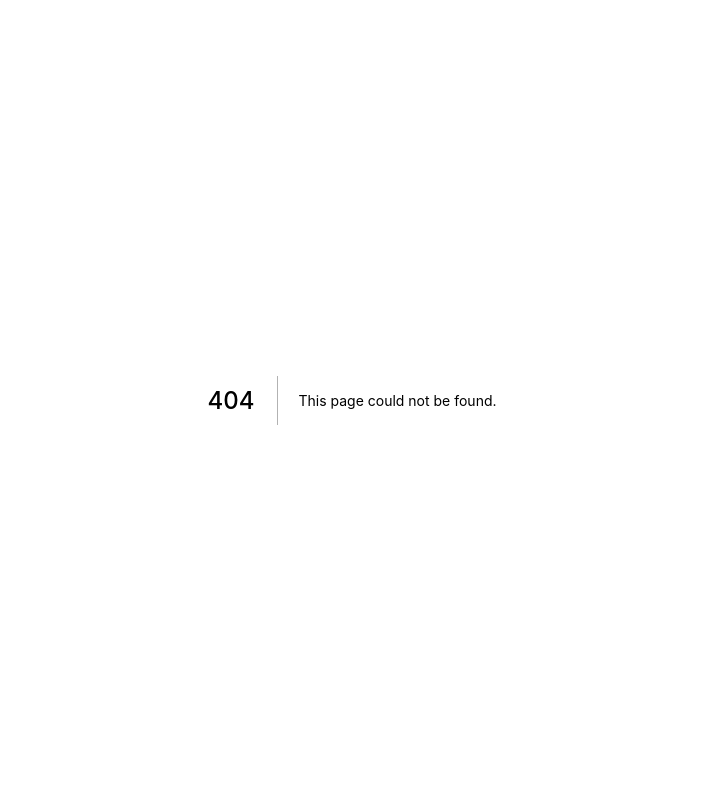
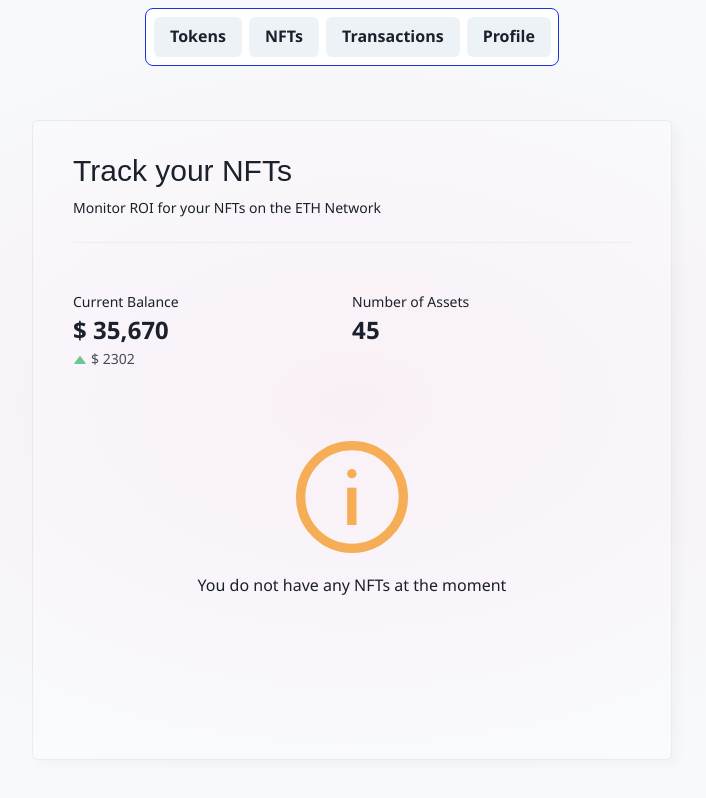
Before and after one commit to koolamusic/defi-asset-tracker, a Next.js app: page /nfts in a window 1280 px wide. Before the commit this address had no page. Shown: the top 798 px of the page, without its empty margins (288-994 px from the left). Built offline with nearby package versions, Linux system fonts and the light colour scheme; what unstated-next would draw is missing.

Commit message:
NFT page

```diff
--- a/src/components/Body.tsx
+++ b/src/components/Body.tsx
@@ -121,8 +121,8 @@ export const Footer: React.FC = (): JSX.Element => {
 
     return (
         <Flex
-            position={["fixed", "fixed"]}
-            justifyContent={["center", "flex-end"]}
+            position={["fixed", "absolute"]}
+            justifyContent={["center", "center"]}
             bottom={[0, 'inherit']}
             width="100%"
             padding={styleConstants.paddingWrapper}
@@ -139,7 +139,7 @@ export const Footer: React.FC = (): JSX.Element => {
                 p={2}
                 bg={['white', 'white']}
                 width={['100%', "max-content", "max-content"]}
-                border={styleConstants.altBorder}
+                border={[styleConstants.altBorder, styleConstants.defaultBorder]}
                 borderRadius="lg"
 
             >
@@ -153,7 +153,7 @@ export const Footer: React.FC = (): JSX.Element => {
                 >
                     <Button onClick={(_e) => router.push('/tokens')} mr="-px">Tokens</Button>
                     <Button onClick={(_e) => router.push('/nfts')} mr="-px">NFTs</Button>
-                    <Button onClick={(_e) => router.push('/')} mr="-px">Transactions</Button>
+                    <Button onClick={(_e) => router.push('/login')} mr="-px">Transactions</Button>
                     <Button onClick={(_e) => router.push('/')} mr="-px">Profile</Button>
                     {/* <IconButton aria-label="Add to friends" icon={<AddIcon />} /> */}
                 </ButtonGroup>
--- a/src/components/Layout.tsx
+++ b/src/components/Layout.tsx
@@ -3,7 +3,7 @@ import { Main } from './Main'
 import { Wrapper } from './Container'
 import { Header, Footer } from './Body';
 import { styleConstants } from '../theme'
-import { Button, ButtonProps } from '@chakra-ui/react';
+import { Box, Button, ButtonProps } from '@chakra-ui/react';
 import { ArrowForwardIcon } from '@chakra-ui/icons'
 
 
@@ -26,7 +26,9 @@ interface ISubmitButton extends ButtonProps {
 
 export const FormLayout = (props: IPageLayout): JSX.Element => {
     return (
-        <React.Fragment>
+        <Box
+            position="relative"
+        >
             {/* <Header isDefault={props.isDefaultHeader} /> */}
             <Footer />
             <Wrapper
@@ -53,7 +55,7 @@ export const FormLayout = (props: IPageLayout): JSX.Element => {
                     {props.children}
                 </Main>
             </Wrapper>
-        </React.Fragment>
+        </Box>
     );
 };
 
@@ -72,10 +74,11 @@ export const CompoundLayout = (props: IPageLayout): JSX.Element => {
                 {/* === section to render the form ==== */}
                 <Main
                     width={["100%", "40rem"]}
+                    minH="80vh"
                     bg={['inherit', '#ffffff44']}
                     margin={'auto'}
                     my="10"
-                    marginTop={styleConstants.fixedMarginTop}
+                    marginTop={[styleConstants.fixedMarginTopSmall, styleConstants.fixedMarginTop]}
                     px={[2, 10]}
                     py={8}
                     alignItems="center"
--- /dev/null
+++ b/src/pages/nfts/index.tsx
@@ -0,0 +1,29 @@
+import React from 'react'
+import { CompoundLayout } from '@components/Layout'
+import { FormPageHeader } from '@components/Body'
+import { MultiStat } from '@components/Statistic'
+import { Box, Center, VStack, Text } from '@chakra-ui/react'
+import { InfoOutlineIcon } from '@chakra-ui/icons'
+
+
+export default function Page(): JSX.Element {
+
+    return (
+        <CompoundLayout>
+            <FormPageHeader
+                formHeading="Track your NFTs"
+                formSubHeading="Monitor ROI for your NFTs on the ETH Network"
+            />
+            <MultiStat />
+            <Box py={[4, 8]} />
+            <Center>
+                <VStack>
+                    <InfoOutlineIcon color="orange.300" fontSize="7rem" />
+                    <Text pt={3}>You do not have any NFTs at the moment</Text>
+                </VStack>
+            </Center>
+
+
+        </CompoundLayout>
+    )
+}
--- a/src/pages/tokens/index.tsx
+++ b/src/pages/tokens/index.tsx
@@ -4,6 +4,7 @@ import { CompoundLayout } from '@components/Layout'
 import { FormPageHeader } from '@components/Body'
 import { MultiStat } from '@components/Statistic'
 import { TransactionList, TransactionSearch } from '@components/List'
+import { Box } from '@chakra-ui/react'
 
 
 export default function Page(): JSX.Element {
@@ -12,9 +13,10 @@ export default function Page(): JSX.Element {
         <CompoundLayout>
             <FormPageHeader
                 formHeading="Hello Andrew"
-                formSubHeading="Track your assets on the BSC and ETH Network"
+                formSubHeading="Monitor ROI for your tokens on the BSC and ETH Network"
             />
             <MultiStat />
+            <Box py={4} />
             <TransactionLog />
             <TransactionSearch
                 customerName="0x33481f1383131"
--- a/src/theme.tsx
+++ b/src/theme.tsx
@@ -59,7 +59,8 @@ export const styleConstants = {
   defaultBorder: '1px solid #1e31de',
   headerHeight: '60px',
   buttonHeight: '48px',
-  fixedMarginTop: '5rem',
+  fixedMarginTop: '7rem',
+  fixedMarginTopSmall: '4rem',
   paddingWrapper: '.5rem 2rem',
   altBorder: '1px solid #e5ebff',
   thickBorder: '1px solid #0e1b7a',
```
